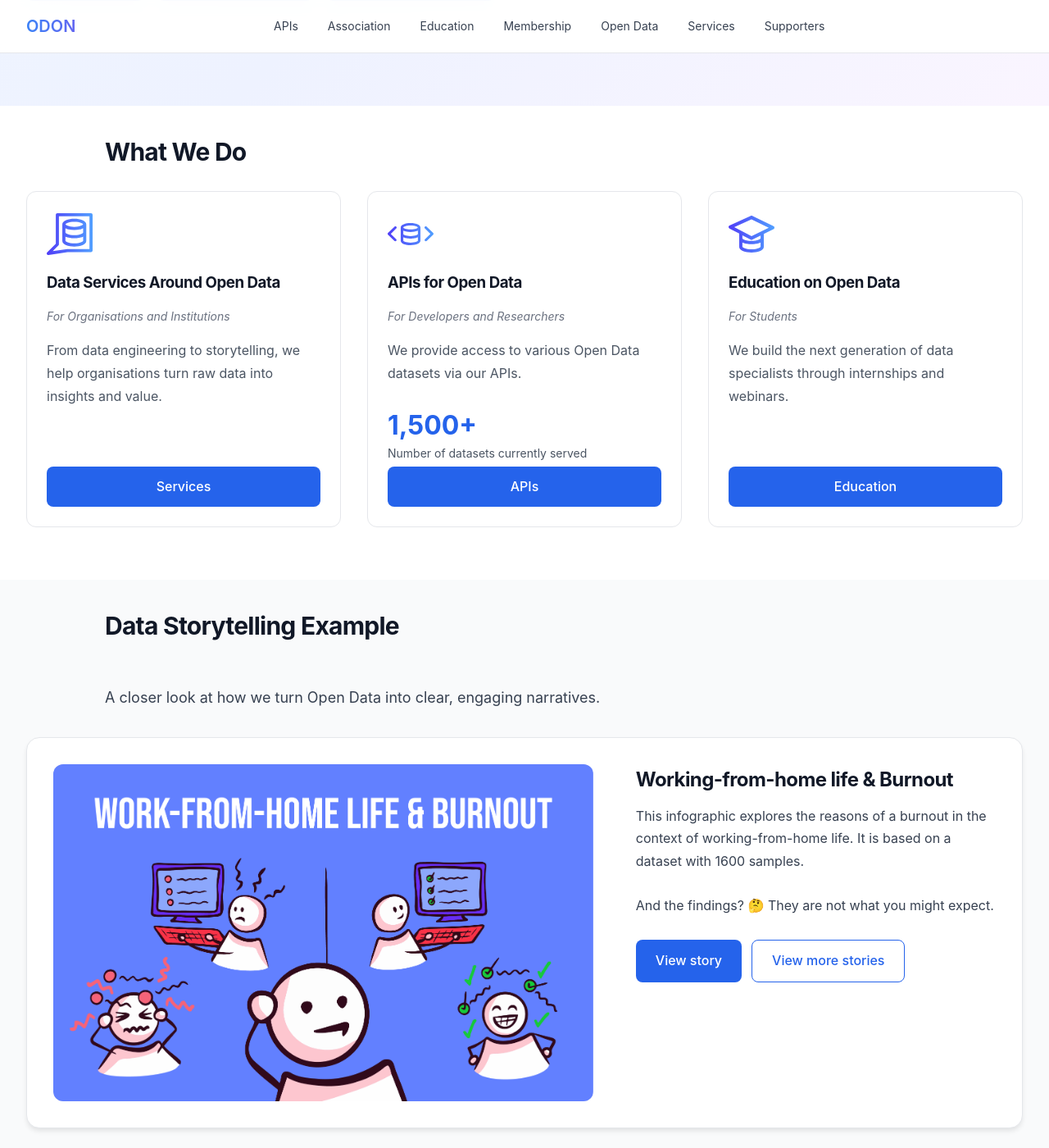
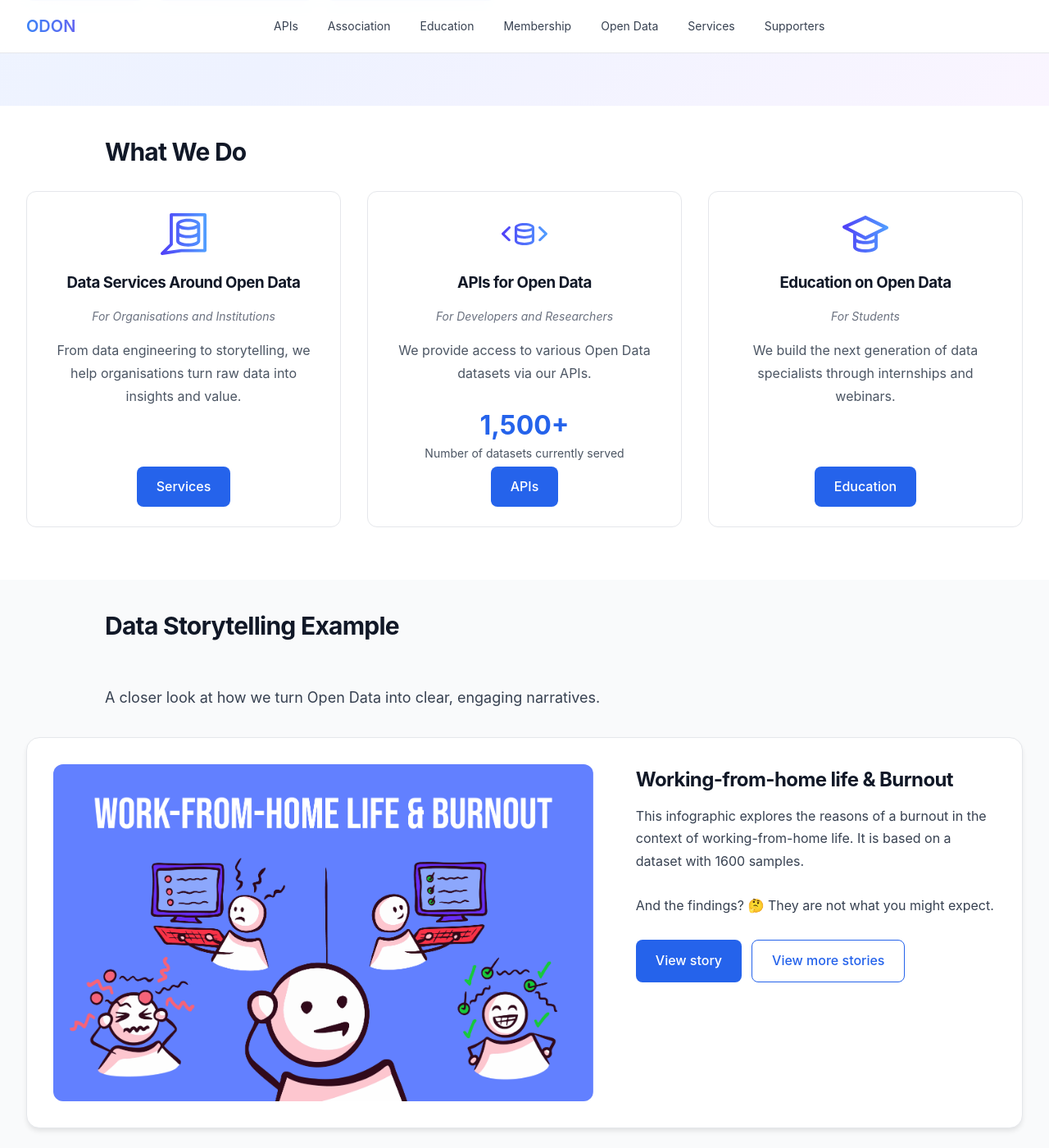
Before and after one commit to verein-odon/verein-odon.github.io, a Jekyll site: the page built from docs/en/index.md, in a window 1280 px wide and 1400 px high, scrolled down 659 px. Shown: the whole window at 82% size. Built offline with Jekyll 4.4.1, drawn with Linux system fonts in a browser that asks for light colours.

Commit message:
Centered content of What We Do

```diff
--- a/docs/assets/main.scss
+++ b/docs/assets/main.scss
@@ -583,12 +583,21 @@ a.btn-primary, a.btn-primary:hover {
 .card {
   display: flex;
   flex-direction: column;
+  align-items: center;
+  text-align: center;
   padding: 1.5rem;
   border-radius: 0.75rem;
   border: 1px solid var(--color-gray-200);
   transition: all 0.3s;
 }
 
+.card h3,
+.card .membership-subtitle,
+.card .card-text,
+.card .card-counter-block {
+  align-self: stretch;
+}
+
 .card .btn {
   margin-top: auto;
 }
@@ -596,7 +605,7 @@ a.btn-primary, a.btn-primary:hover {
 .card-counter-block {
   display: flex;
   flex-direction: column;
-  align-items: flex-start;
+  align-items: center;
   margin-top: 1rem;
   margin-bottom: 0.25rem;
 }
```
